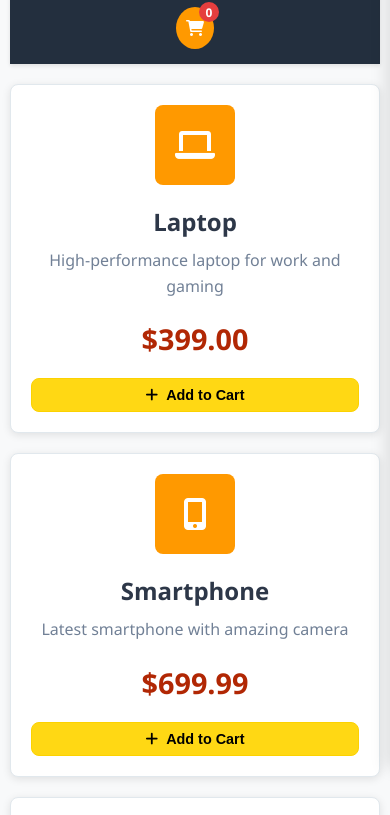
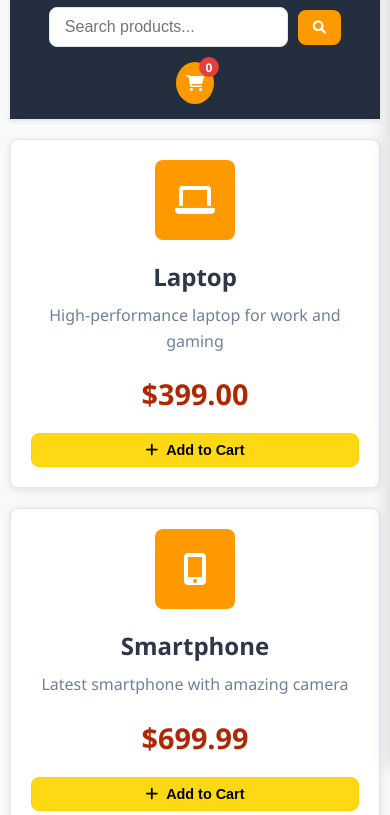
Before and after one commit to nikunjtanna-alt/vibe-coding-app, a plain HTML site: page index.html in a window 390 px wide. Shown: the part 76-891 px from the top of the page. Drawn offline with Linux system fonts and the light colour scheme.

Commit message:
Add product search functionality
- Added search input field in header
- Implemented real-time search filtering
- Added search button with Amazon-style design
- Search works on product names and descriptions
- Shows 'no results' message when no products match
- Responsive design for mobile and desktop

```diff
--- a/index.html
+++ b/index.html
@@ -11,6 +11,12 @@
     <div class="container">
         <header class="header">
             <h1><i class="fas fa-store"></i> Simple Store</h1>
+            <div class="search-container">
+                <input type="text" id="searchInput" placeholder="Search products..." class="search-input">
+                <button onclick="searchProducts()" class="search-btn">
+                    <i class="fas fa-search"></i>
+                </button>
+            </div>
             <div class="cart-icon" onclick="toggleCart()">
                 <i class="fas fa-shopping-cart"></i>
                 <span class="cart-count" id="cartCount">0</span>
--- a/script.js
+++ b/script.js
@@ -18,6 +18,12 @@ document.addEventListener('DOMContentLoaded', function() {
     // Add form submission handler
     const paymentForm = document.querySelector('.payment-form');
     paymentForm.addEventListener('submit', handlePayment);
+
+    // Add search functionality
+    const searchInput = document.getElementById('searchInput');
+    searchInput.addEventListener('input', function() {
+        searchProducts();
+    });
 });
 
 // Cart functions
@@ -86,6 +92,40 @@ function updateCartDisplay() {
     });
 
     cartTotalElement.textContent = `$${cartTotal.toFixed(2)}`;
+}
+
+// Search functionality
+function searchProducts() {
+    const searchTerm = document.getElementById('searchInput').value.toLowerCase();
+    const productCards = document.querySelectorAll('.product-card');
+
+    productCards.forEach(card => {
+        const productName = card.querySelector('h3').textContent.toLowerCase();
+        const productDescription = card.querySelector('.description').textContent.toLowerCase();
+
+        if (productName.includes(searchTerm) || productDescription.includes(searchTerm)) {
+            card.style.display = 'block';
+            card.style.animation = 'slideIn 0.3s ease';
+        } else {
+            card.style.display = 'none';
+        }
+    });
+
+    // Show message if no products found
+    const visibleProducts = document.querySelectorAll('.product-card[style*="display: block"]');
+    const noResultsMessage = document.getElementById('noResultsMessage');
+
+    if (visibleProducts.length === 0 && searchTerm !== '') {
+        if (!noResultsMessage) {
+            const message = document.createElement('div');
+            message.id = 'noResultsMessage';
+            message.innerHTML = '<p>No products found matching "' + searchTerm + '"</p>';
+            message.style.cssText = 'text-align: center; padding: 40px; color: #666; font-size: 1.2rem;';
+            document.querySelector('.products-grid').appendChild(message);
+        }
+    } else if (noResultsMessage) {
+        noResultsMessage.remove();
+    }
 }
 
 // Cart sidebar toggle
--- a/styles.css
+++ b/styles.css
@@ -38,6 +38,46 @@ body {
 .header h1 i {
     color: #FF9900;
     margin-right: 10px;
+}
+
+.search-container {
+    display: flex;
+    align-items: center;
+    gap: 10px;
+    flex: 1;
+    max-width: 400px;
+    margin: 0 20px;
+}
+
+.search-input {
+    flex: 1;
+    padding: 10px 15px;
+    border: 1px solid #e1e8ed;
+    border-radius: 8px;
+    font-size: 1rem;
+    background: white;
+    color: #333;
+}
+
+.search-input:focus {
+    outline: none;
+    border-color: #FF9900;
+    box-shadow: 0 0 0 3px rgba(255, 153, 0, 0.1);
+}
+
+.search-btn {
+    background: #FF9900;
+    color: white;
+    border: none;
+    padding: 10px 15px;
+    border-radius: 8px;
+    cursor: pointer;
+    transition: all 0.3s ease;
+}
+
+.search-btn:hover {
+    background: #e47911;
+    transform: scale(1.05);
 }
 
 .cart-icon {
```
